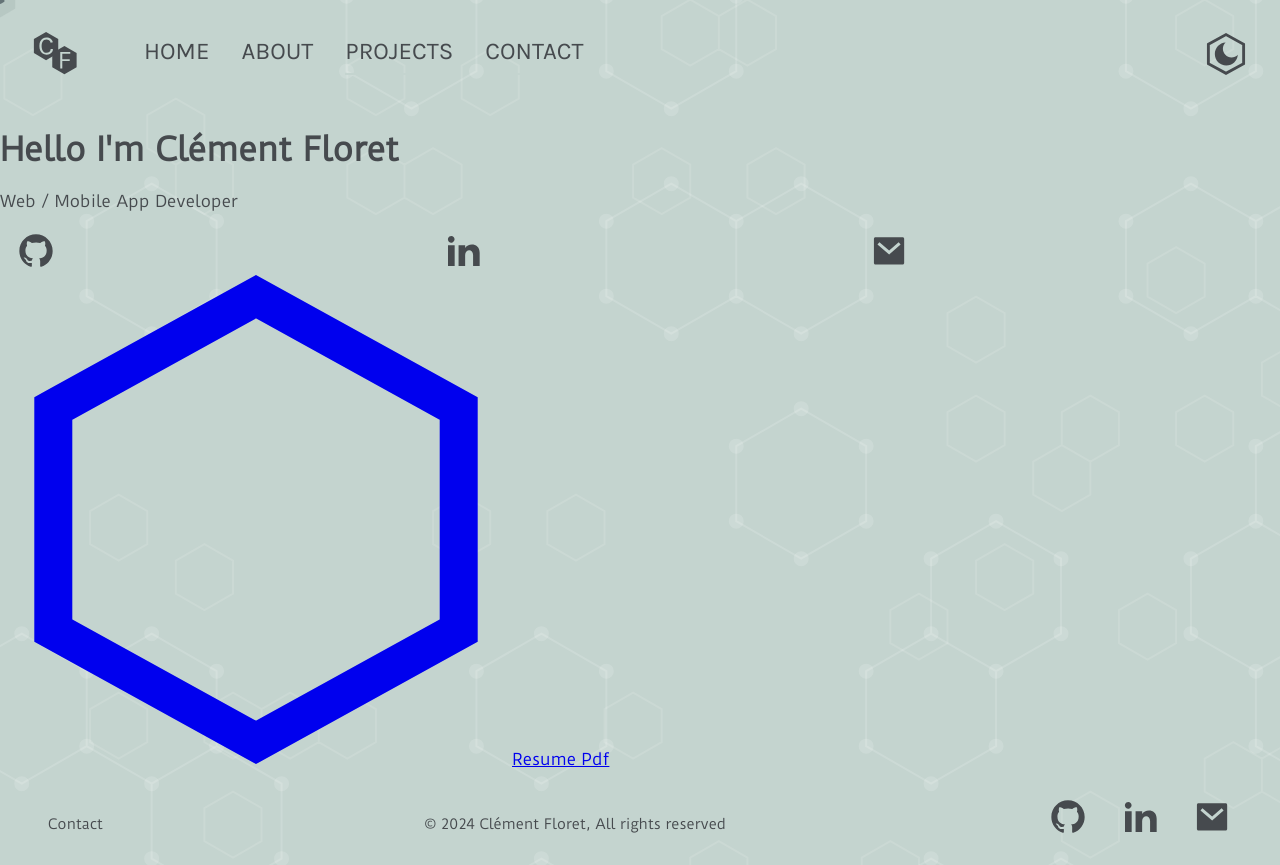
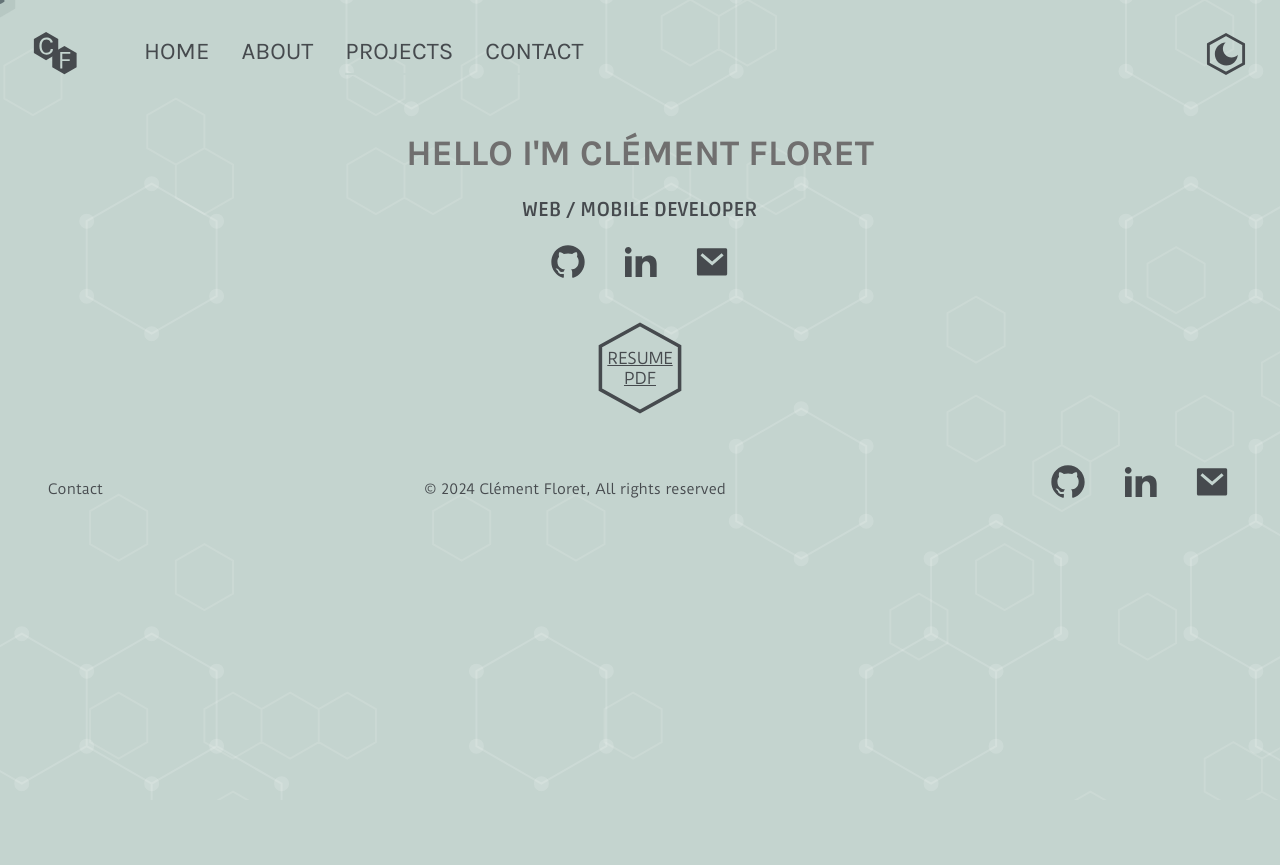
Before and after one commit to floretcl/Clementfloret, a React (Create React App) app in the folder portfolio-front/: page / in a window 1280 px wide. After the commit the page ends 800 px from the top, so only its background shows below. Built offline with nearby package versions, Linux system fonts and the light colour scheme.

Commit message:
modify Home component add style to Home

```diff
--- a/portfolio-front/src/components/Home.js
+++ b/portfolio-front/src/components/Home.js
@@ -1,18 +1,33 @@
 import Social from "./Social";
+import {useState} from "react";
 
 export default function Home() {
+    const [hoverOnResumeLink, setHoverOnResumeLink] = useState(false);
+
     return (
         <main className="home">
-            <h1 className="home__title">Hello I'm Clément Floret</h1>
-            <p className="home__subtitle">Web / Mobile App Developer</p>
-            <Social />
-            <a href="#">
+            <h1 className="home__title">Hello I'm <strong>Clément Floret</strong></h1>
+            <p className="home__subtitle">Web / Mobile Developer</p>
+            <div className="home__social">
+                <Social/>
+            </div>
+            <div className={`home__resume ${hoverOnResumeLink ? "home__resume--link-hover" : ""}`}>
                 <svg width="512" height="490" viewBox="0 0 512 490" fill="none" xmlns="http://www.w3.org/2000/svg">
-                    <path d="M53.2975 133.488L256 21.6979L458.703 133.488V355.587L256 467.377L53.2975 355.587V133.488Z"
-                          stroke="currentColor" stroke-width="38"/>
+                    <path
+                        d="M53.2975 133.488L256 21.6979L458.703 133.488V355.587L256 467.377L53.2975 355.587V133.488Z"
+                        stroke="currentColor" stroke-width="18"/>
                 </svg>
-                Resume Pdf
-            </a>
+                <a href="#"
+                   onMouseEnter={() => {
+                       setHoverOnResumeLink(true)
+                   }}
+                   onMouseLeave={() => {
+                       setHoverOnResumeLink(false)
+                   }}>
+                    Resume<br/>
+                    Pdf
+                </a>
+            </div>
         </main>
     );
 }
--- a/portfolio-front/src/styles/index.scss
+++ b/portfolio-front/src/styles/index.scss
@@ -496,7 +496,65 @@ a {
   }
 }
 
-// MEDIA QUERIES
+// HOME
+
+.home {
+  display: flex;
+  flex-direction: column;
+  justify-content: center;
+  align-items: center;
+  margin: auto;
+  text-align: center;
+  text-transform: uppercase;
+
+  &__title {
+    font-family: $karla-bold;
+    font-size: 2.25rem;
+    color: $grey-color;
+  }
+
+  &__subtitle {
+    font-family: $ruda-bold;
+    font-size: 1.25rem;
+    margin: 0;
+  }
+
+  &__social {
+    margin: 1rem;
+  }
+
+  &__resume {
+    display: flex;
+    justify-content: center;
+    align-items: center;
+    position: relative;
+    width: 110px;
+    margin: 1rem;
+
+    a {
+      position: absolute;
+      color: $dark-color;
+      transition: color 0.2s ease-in;
+
+      &:hover {
+        color: $purple-color;
+        transition: color 0.2s ease-in;
+      }
+    }
+
+    &--link-hover {
+      color: $purple-color;
+      transition: color 0.3s ease-in;
+    }
+
+    svg {
+      width: 100px;
+      height: 100px;
+    }
+  }
+}
+
+// -- MEDIA QUERIES -- //
 
 // MEDIA QUERY - MEDIUM
 
```
